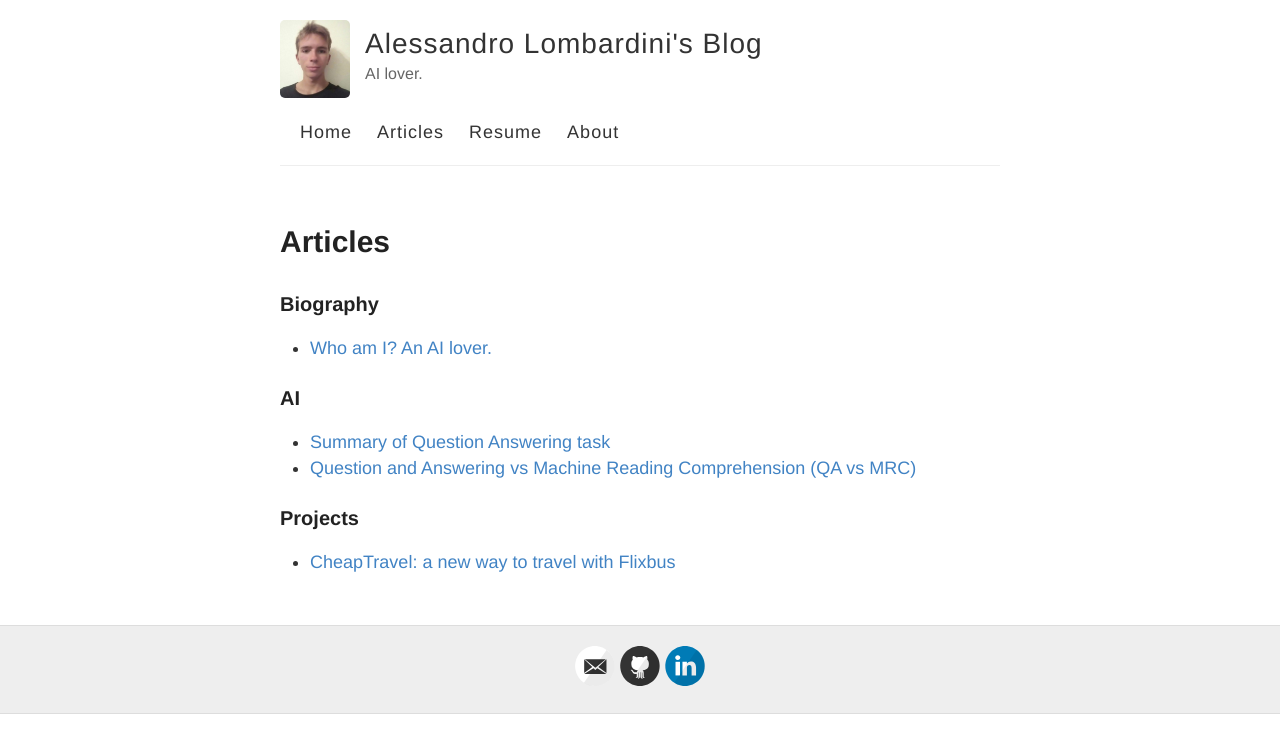
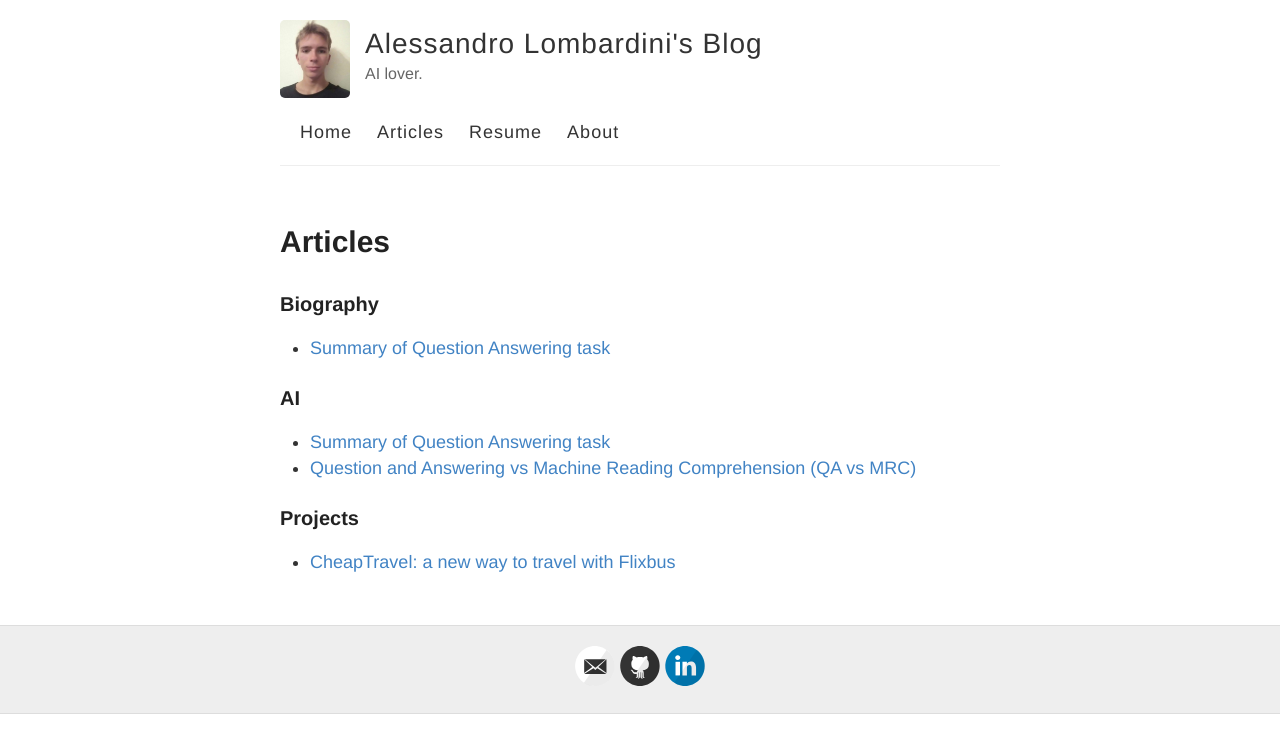
Before and after one commit to alessandrolombardini/alessandrolombardini.github.io, a Jekyll site: the page built from articles.html, in a window 1280 px wide. Shown: the top 753 px of the page. Built offline with Jekyll 4.4.1, drawn with Linux system fonts in a browser that asks for light colours.

Commit message:
Update "who am I"

```diff
--- a/articles.html
+++ b/articles.html
@@ -7,17 +7,16 @@
 <h3>Biography</h2>
 
 <div class="">
-    {% for post in site.posts %}
     <article class="">
-        {% if post.categories contains "biography" %}
-            <ul>
-                <li>
-                    <a href="{{ site.baseurl }}{{ post.url }}" class="read-more">{{ post.title }}</a>
-                </li>
-            </ul>
-        {% endif %}
+        <ul>
+            {% for post in site.posts %}
+            {% if post.categories contains "biography" %}
+                <li><a href="{{ site.baseurl }}{{ post.url }}" class="read-more">{{ post.title }}</a></li>
+            {% endif %}
+            {% endfor %}
+            <li><a href="https://alessandro-lombardini.medium.com/who-am-i-an-ai-lover-f9e0870aaba1" class="read-more">Summary of Question Answering task</a></li>
+        </ul>
     </article>
-    {% endfor %}
 </div>
 
 
```
Also changed, not shown: _posts/2021-2-21-who-am-i.md (+1 -1 lines).
